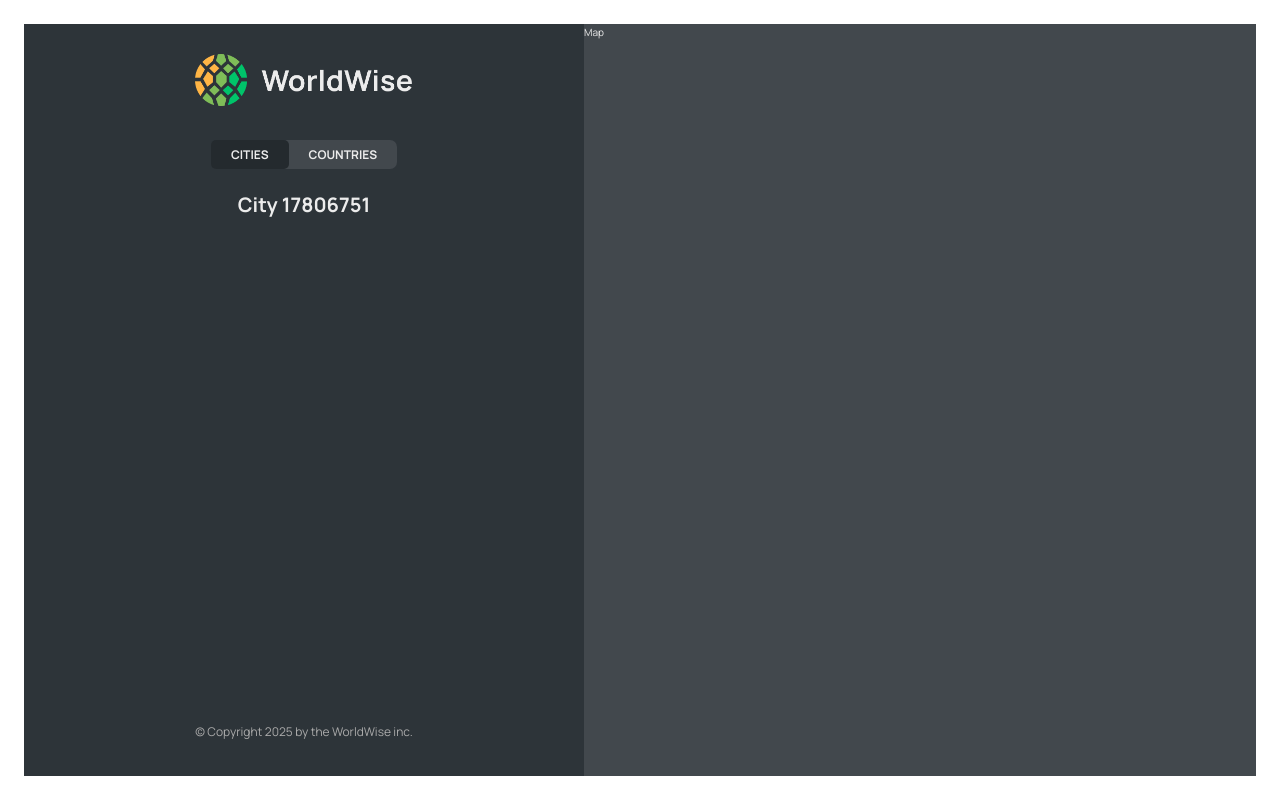
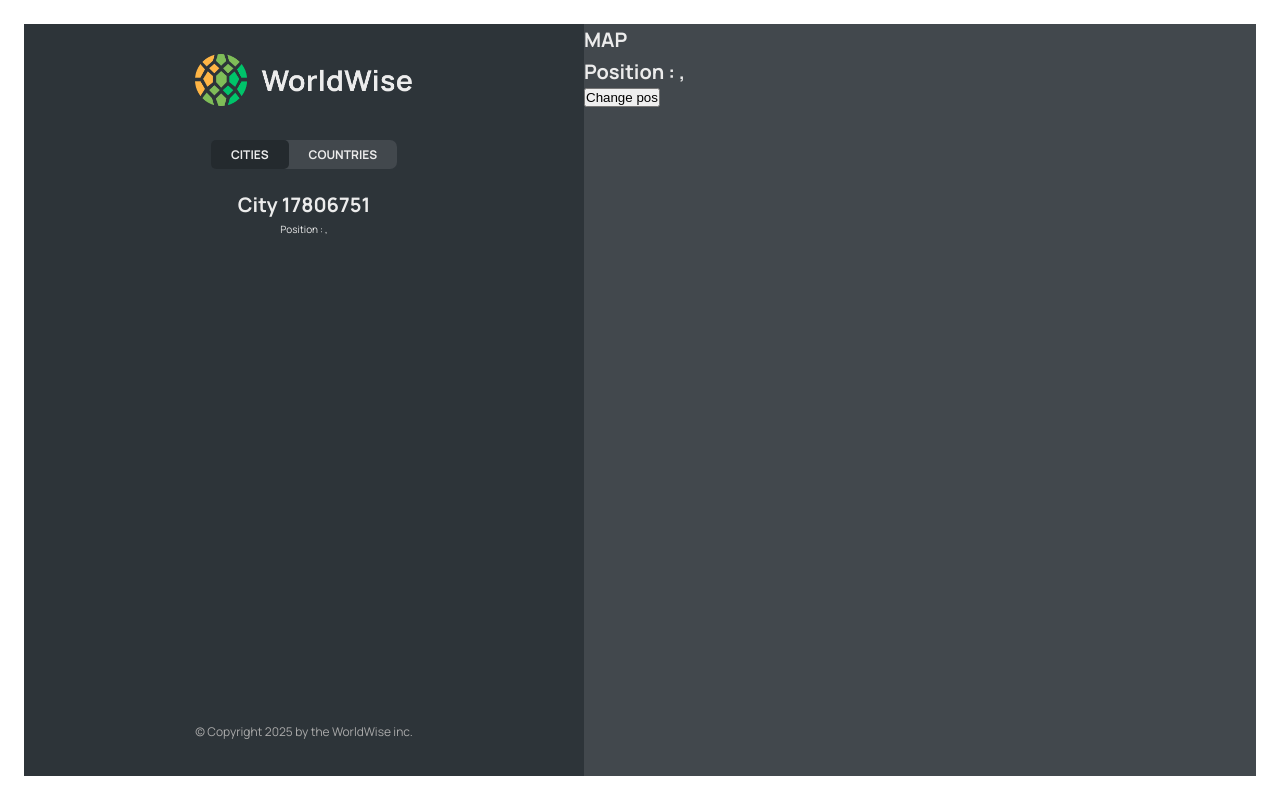
Before and after one commit to Prohalladdas/World-Wise, a React app: page /app/cities/17806751 in a window 1280 px wide. Built offline with nearby package versions, Linux system fonts and the light colour scheme; data requests are answered from the project's data file; the HTML template or start-up script is replaced by a standard one.

Commit message:
Reading and Setting a Query String ,using useSearchParams() and lag & lng

```diff
--- a/src/App.jsx
+++ b/src/App.jsx
@@ -36,9 +36,6 @@
 
   return (
     <BrowserRouter>
-      {/* {isLoading && <p>Loading...</p>}
-      {!isLoading && <p>Fetched {cities.length} cities.</p>}*/}
-      {/* Example Usage */}
       <Routes>
         <Route index element={<HomePage />} />
         <Route path="product" element={<Product />} />
--- a/src/components/City.jsx
+++ b/src/components/City.jsx
@@ -1,6 +1,6 @@
 // import styles from "./City.module.css";
 
-import { useParams } from "react-router-dom";
+import { useParams, useSearchParams } from "react-router-dom";
 
 // const formatDate = (date) =>
 //   new Intl.DateTimeFormat("en", {
@@ -13,6 +13,12 @@
 function City() {
   const { id } = useParams();
 
+  const [searchParams, setSearchParams] = useSearchParams();
+
+  const lat = searchParams.get("lat");
+  const lng = searchParams.get("lng");
+  console.log(setSearchParams);
+
   // TEMP DATA
   // const currentCity = {
   //   cityName: "Lisbon",
@@ -23,7 +29,14 @@
 
   // const { cityName, emoji, date, notes } = currentCity;
 
-  return <h1>City {id}</h1>;
+  return (
+    <>
+      <h1>City {id}</h1>
+      <p>
+        Position : {lat} , {lng}
+      </p>
+    </>
+  );
 
   // return (
   //   <div className={styles.city}>
--- a/src/components/CityItem.jsx
+++ b/src/components/CityItem.jsx
@@ -10,11 +10,14 @@
 
 export default function CityItem({ city }) {
   console.log(city);
-  const { cityName, emoji, date, id } = city;
+  const { cityName, emoji, date, id, position } = city;
 
   return (
     <li>
-      <Link className={styles.cityItem} to={`${id}`}>
+      <Link
+        className={styles.cityItem}
+        to={`${id}?lat=${position.lat}&lng=${position.lng}`}
+      >
         <span className={styles.emoji}>{emoji}</span>
         <h3 className={styles.name}>{cityName}</h3>
         <time className={styles.date}>({formatDate(date)})</time>
--- a/src/components/Map.jsx
+++ b/src/components/Map.jsx
@@ -1,5 +1,21 @@
+import { useSearchParams } from "react-router-dom";
 import styles from "./Map.module.css";
 
 export default function Map() {
-  return <div className={styles.mapContainer}>Map</div>;
+  const [searchParams, setSearchParams] = useSearchParams();
+
+  const lat = searchParams.get("lat");
+  const lng = searchParams.get("lng");
+
+  return (
+    <div className={styles.mapContainer}>
+      <h1>MAP</h1>
+      <h1>
+        Position : {lat} , {lng}
+      </h1>
+      <button onClick={() => setSearchParams({ lat: 23, lng: 50 })}>
+        Change pos
+      </button>
+    </div>
+  );
 }
```
